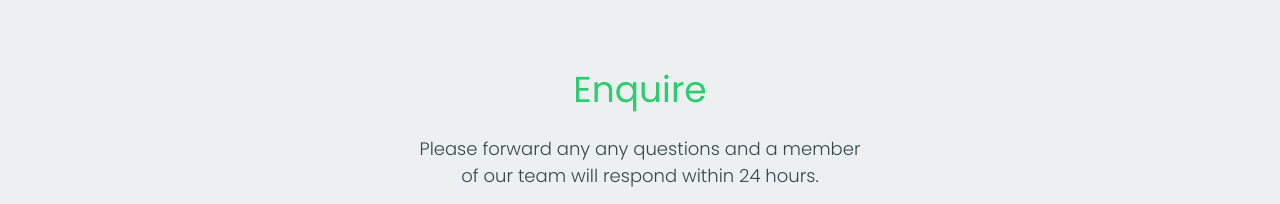
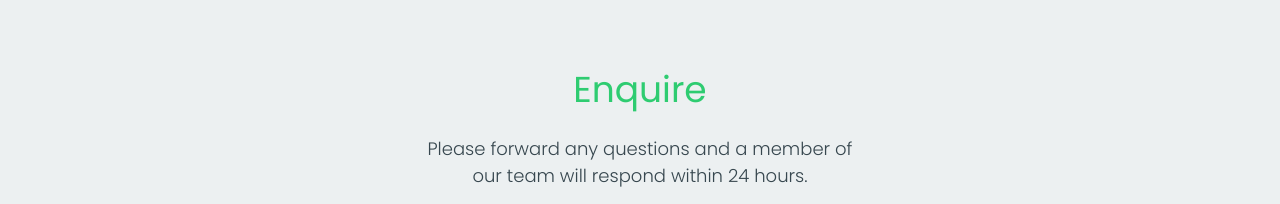
Before and after one commit to JamesPStephens/SPIGroup, a plain HTML site: page index.html in a window 1280 px wide. Shown: the part 1700-1904 px from the top of the page. Drawn offline with nearby package versions, Linux system fonts and the light colour scheme.

Commit message:
Typo fix.

```diff
--- a/index.html
+++ b/index.html
@@ -78,7 +78,7 @@
             <div class="row">
                 <div class="col-3"></div>
                 <div class="col-6">
-                    <p>Please forward any any questions and a member of our team will respond within 24 hours.</p>
+                    <p>Please forward any questions and a member of our team will respond within 24 hours.</p>
                 </div>
                 <div class="col-3"></div>
             </div>
```
